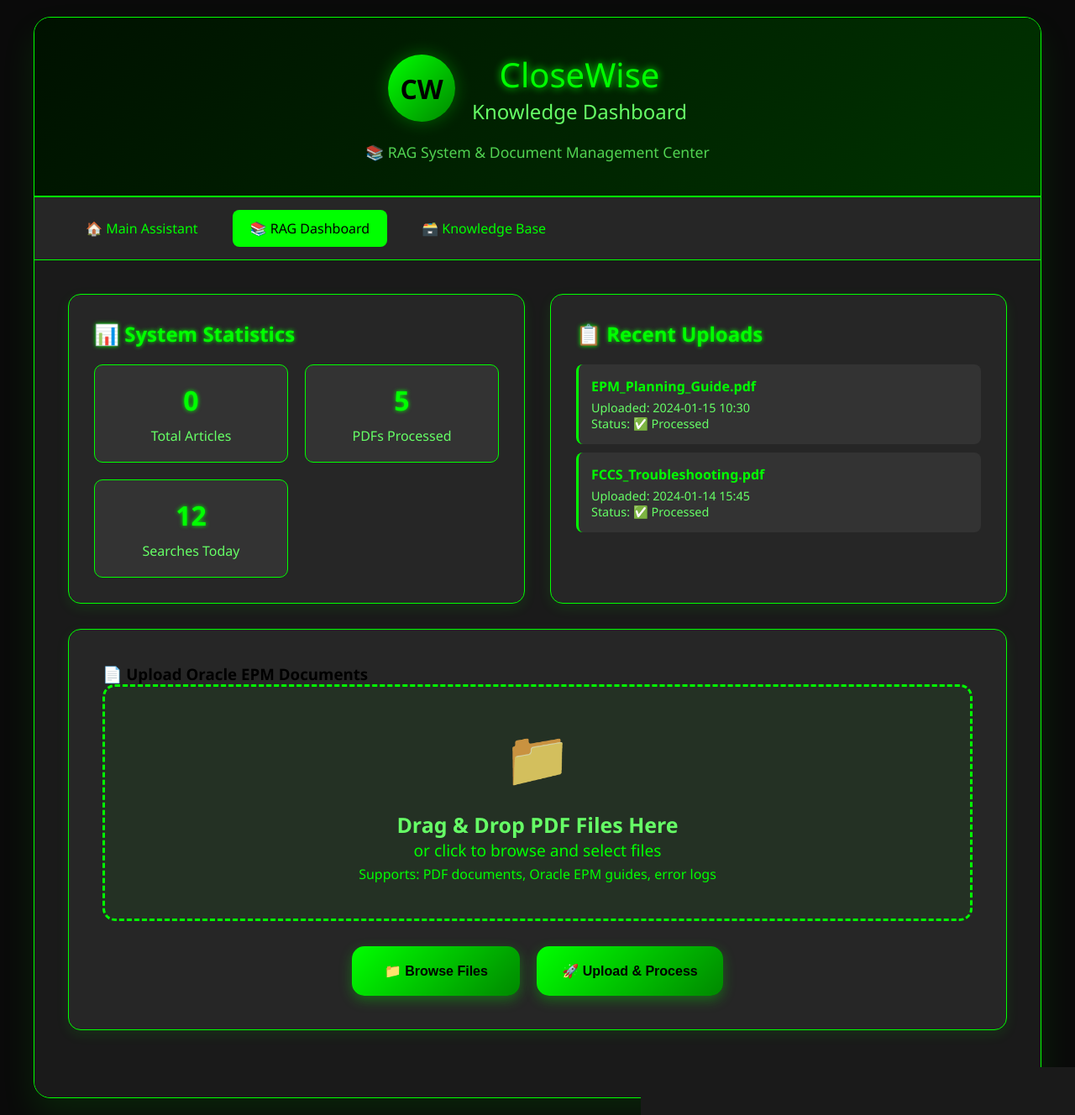
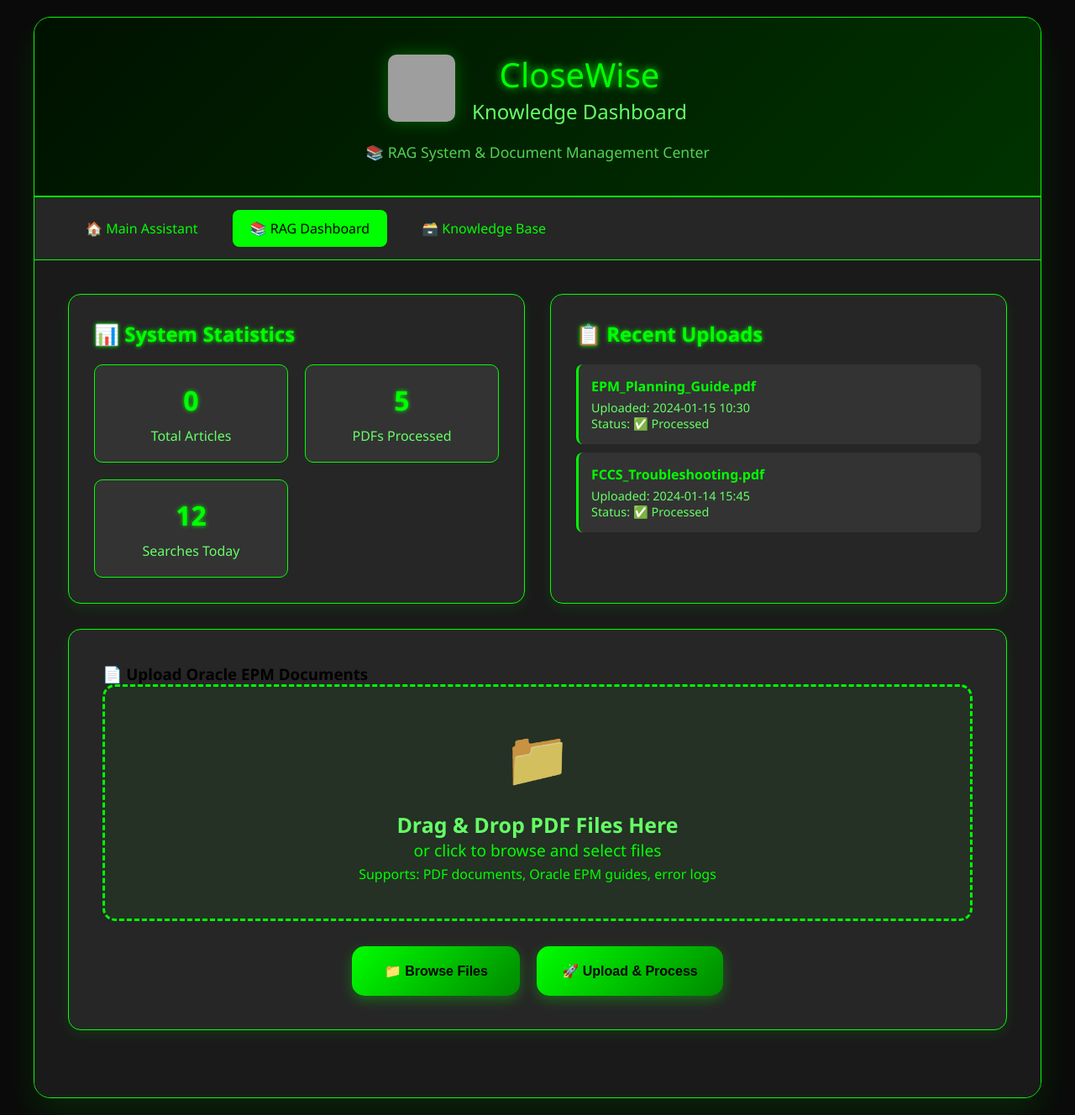
Before and after one commit to ivossos/crewai-oracle-epm-cloud, a Flask app: page /rag-dashboard in a window 1280 px wide. Shown: the whole page at 84% size. Run offline with Flask 3, Linux system fonts and the light colour scheme; data that the repository does not hold is empty; some libraries are stand-ins or nearby versions; grey boxes are pictures that could not be loaded.

Commit message:
Assistant checkpoint: Added CloseWise logo and copyright info to app
Assistant generated file changes:
- app.py: Replace CSS logo with actual CloseWise logo image and add copyright info, Update footer with proper CloseWise copyright and contact information
- templates/rag_dashboard.html: Replace CSS logo with actual CloseWise logo image

---

User prompt:

add logo amd cpyeirtr infoaconnect to

Replit-Commit-Author: Assistant
Replit-Commit-Session-Id: c7dc4645-5c7c-4d77-b8c2-a52a169b58bb

```diff
--- a/app.py
+++ b/app.py
@@ -545,9 +545,7 @@ HTML = """
     <div class="container">
         <div class="header">
             <div style="display: flex; align-items: center; justify-content: center; gap: 20px; margin-bottom: 20px;">
-                <div class="logo" style="width: 80px; height: 80px; background: linear-gradient(135deg, #00ff00 0%, #008800 100%); border-radius: 50%; display: flex; align-items: center; justify-content: center; font-size: 2em; color: #000; font-weight: bold; box-shadow: 0 0 20px rgba(0, 255, 0, 0.3);">
-                    CW
-                </div>
+                <img src="/static/closewise_logo.png" alt="CloseWise Logo" style="width: 80px; height: 80px; border-radius: 10px; box-shadow: 0 0 20px rgba(0, 255, 0, 0.3);">
                 <div>
                     <h1 style="margin: 0; font-size: 2.5em;">CloseWise</h1>
                     <h2 style="margin: 0; font-size: 1.5em; color: #66ff66; font-weight: 300;">Assistant</h2>
@@ -656,9 +654,17 @@ HTML = """
         </div>
     </div>
 
-    <footer style="background: #1a1a1a; border-top: 1px solid #00ff00; padding: 20px; text-align: center; margin-top: 40px; color: #666;">
-        <p style="margin: 0; font-size: 0.9em;">
+    <footer style="background: #1a1a1a; border-top: 1px solid #00ff00; padding: 30px; text-align: center; margin-top: 40px; color: #666;">
+        <div style="display: flex; align-items: center; justify-content: center; gap: 15px; margin-bottom: 15px;">
+            <img src="/static/closewise_logo.png" alt="CloseWise" style="width: 40px; height: 40px; border-radius: 5px;">
+            <span style="font-size: 1.2em; color: #00ff00; font-weight: 600;">CloseWise</span>
+        </div>
+        <p style="margin: 0 0 10px 0; font-size: 0.9em; color: #888;">
             © 2024 CloseWise. All rights reserved. | AI-powered Oracle EPM Support Assistant
+        </p>
+        <p style="margin: 0; font-size: 0.8em; color: #666;">
+            For support and inquiries: <a href="mailto:support@closewise.com" style="color: #00ff00; text-decoration: none;">support@closewise.com</a> |
+            <a href="https://www.closewise.com" style="color: #00ff00; text-decoration: none;">www.closewise.com</a>
         </p>
     </footer>
 </body>
--- a/templates/rag_dashboard.html
+++ b/templates/rag_dashboard.html
@@ -288,9 +288,7 @@
     <div class="container">
         <div class="header">
             <div style="display: flex; align-items: center; justify-content: center; gap: 20px; margin-bottom: 20px;">
-                <div class="logo" style="width: 80px; height: 80px; background: linear-gradient(135deg, #00ff00 0%, #008800 100%); border-radius: 50%; display: flex; align-items: center; justify-content: center; font-size: 2em; color: #000; font-weight: bold; box-shadow: 0 0 20px rgba(0, 255, 0, 0.3);">
-                    CW
-                </div>
+                <img src="/static/closewise_logo.png" alt="CloseWise Logo" style="width: 80px; height: 80px; border-radius: 10px; box-shadow: 0 0 20px rgba(0, 255, 0, 0.3);">
                 <div>
                     <h1 style="margin: 0; font-size: 2.5em;">CloseWise</h1>
                     <h2 style="margin: 0; font-size: 1.5em; color: #66ff66; font-weight: 300;">Knowledge Dashboard</h2>
```
